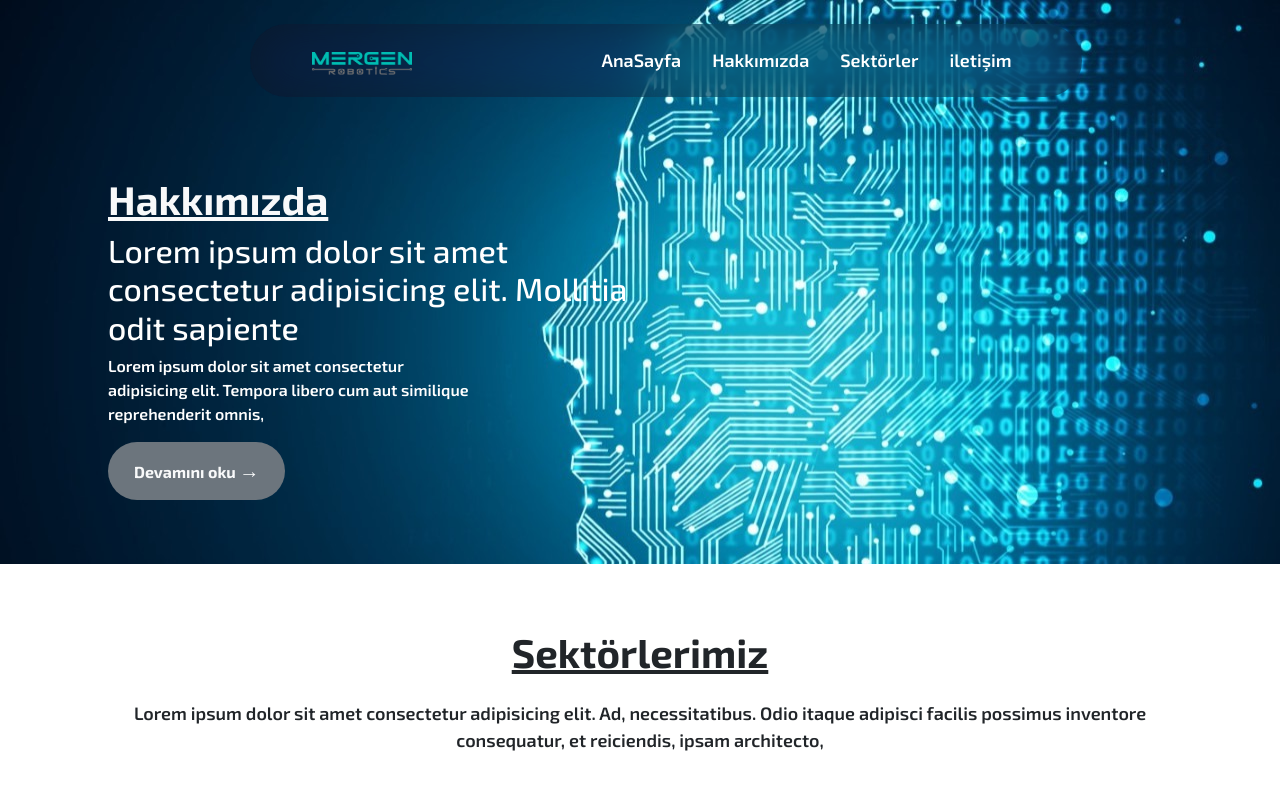
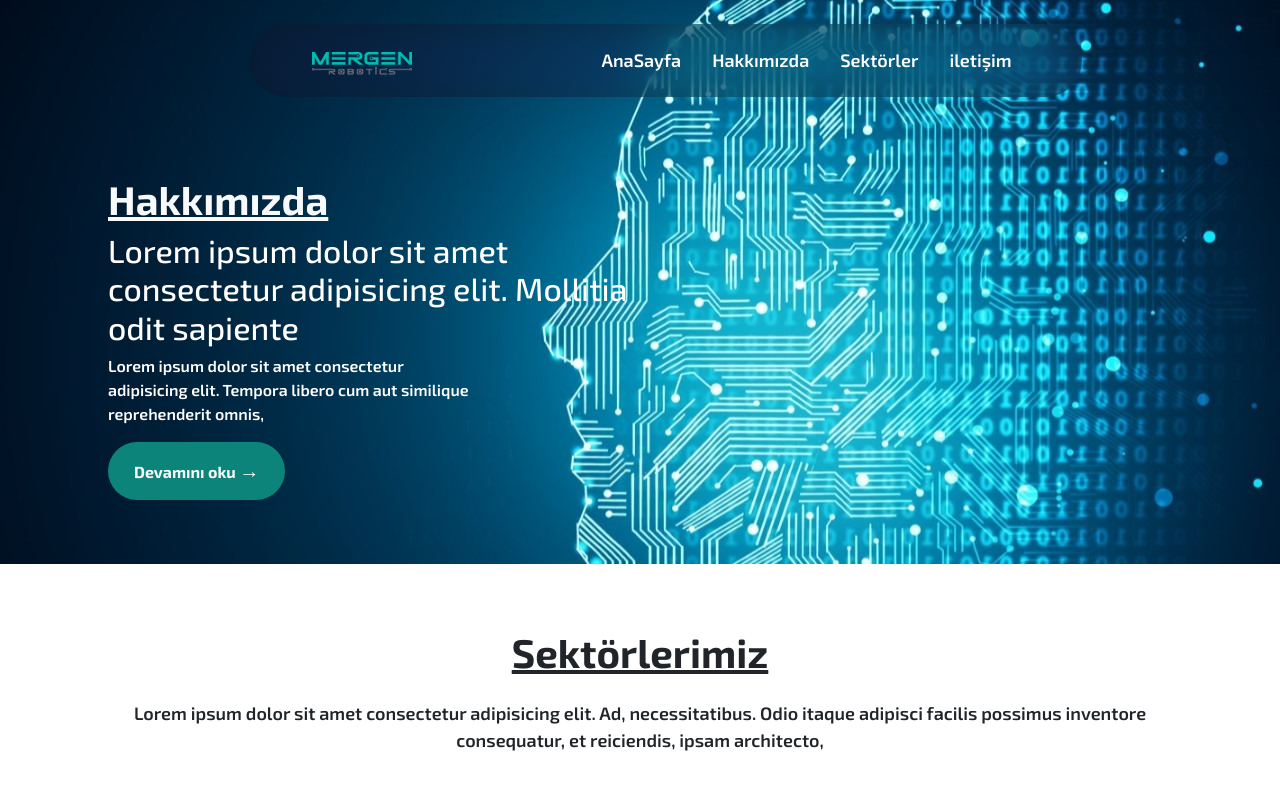
Before and after one commit to Obada-JL/Mergen-Robotics-Website, a React (Vite) app: page / in a window 1280 px wide. Shown: the top 800 px of the page. Built offline with nearby package versions, Linux system fonts and the light colour scheme.

Commit message:
edit 2/2.1

```diff
--- a/src/Components/Title.css
+++ b/src/Components/Title.css
@@ -34,4 +34,5 @@
   border-radius: 44px;
   padding: 15px 25px;
   font-weight: bold;
+  background-color: rgb(12, 132, 121);
 }
--- a/src/Components/Title.jsx
+++ b/src/Components/Title.jsx
@@ -15,7 +15,7 @@ function Title() {
           Lorem ipsum dolor sit amet consectetur adipisicing elit. Tempora
           libero cum aut similique reprehenderit omnis,
         </p>
-        <button className="titleButton bg-secondary text-light">
+        <button className="titleButton text-light">
           Devamını oku <span className="h5 fw-bold">&rarr;</span>
         </button>
       </div>
```
